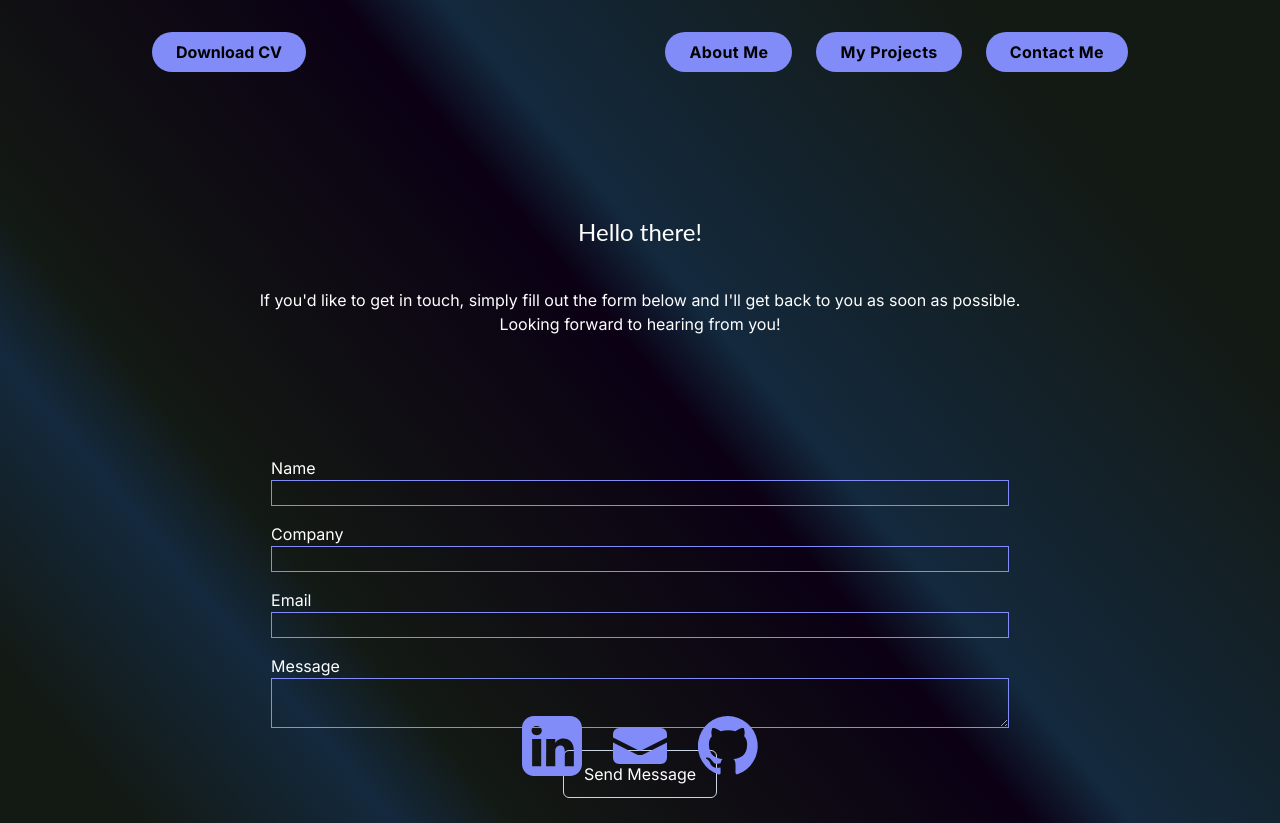
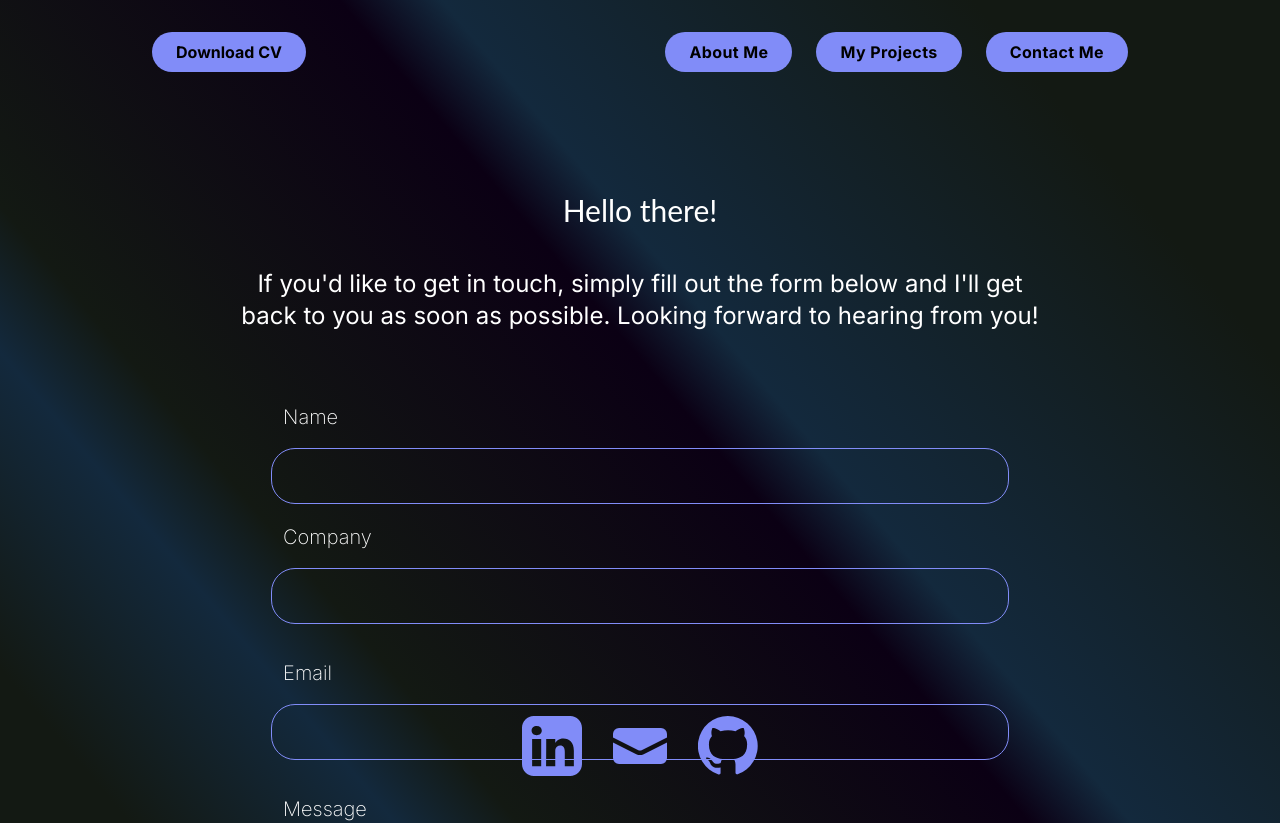
Before and after one commit to rada-ii/Portfolio-app-next.js-tailwindcss-typescript, a Next.js app: page /contact-me in a window 1280 px wide. Shown: the top 823 px of the page. Built offline with nearby package versions, Linux system fonts and the light colour scheme.

Commit message:
my project page corrections and conctact me v1

```diff
--- a/src/app/contact-me/components/form.tsx
+++ b/src/app/contact-me/components/form.tsx
@@ -65,7 +65,7 @@ export const Form = () => {
             id="name"
             type="text"
             name="name"
-            className="w-full border border-indigo-400 bg-transparent"
+            className="input mt-4"
             required
             // minLength={3}
             // maxLength={200}
@@ -80,7 +80,7 @@ export const Form = () => {
             id="company"
             type="text"
             name="company"
-            className="w-full border border-indigo-400 bg-transparent"
+            className="input my-4"
             minLength={2}
             maxLength={200}
           />
@@ -94,7 +94,7 @@ export const Form = () => {
             id="email"
             type="email"
             name="email"
-            className="w-full border border-indigo-400 bg-transparent"
+            className="input my-4"
             required
             minLength={2}
             maxLength={200}
@@ -108,16 +108,16 @@ export const Form = () => {
           <textarea
             id="message"
             name="message"
-            className="w-full border border-indigo-400 bg-transparent"
+            className="my-4 h-48 w-full rounded-3xl border border-indigo-400 bg-transparent"
             required
-            minLength={10}
-            maxLength={1000}
+            // minLength={10}
+            // maxLength={1000}
           />
         </div>
         <div className="flex justify-center">
           <button
             type="submit"
-            className="bg-blue hover:text-blue min-w-100 hover:border-indigo-300hover:border-1 mx-auto h-12 self-center rounded-md border border-slate-300 px-5 text-center text-white hover:bg-white"
+            className="bg-blue hover:text-blue min-w-100  mx-auto   h-12 self-center rounded-3xl  bg-indigo-400 px-5 text-center font-bold  text-black hover:bg-white hover:text-indigo-400"
           >
             Send Message
           </button>
--- a/src/app/contact-me/page.tsx
+++ b/src/app/contact-me/page.tsx
@@ -5,10 +5,10 @@ import { Form } from "./components/form";
 const ContactMePage = () => {
   return (
     <div className="m-auto mt-10 flex h-screen w-11/12 flex-col content-center">
-      <h2 text-white> CONTACT ME</h2>
-      <div className="text-grey-light mx-auto flex w-10/12  flex-col content-center gap-20 p-20">
-        <div className="flex w-full flex-col text-center text-white">
-          <h3 className="mb-10 text-2xl">{contactMeText.title}</h3>
+      {/* <h2 text-white> CONTACT ME</h2> */}
+      <div className="text-grey-light mx-auto flex w-10/12  flex-col content-center p-20 text-2xl">
+        <div className="mb-7 flex w-full flex-col text-center text-white">
+          <h3 className="mb-10 text-3xl">{contactMeText.title}</h3>
           <p>{contactMeText.body}</p>
         </div>
         <div className="w-full flex-grow">
--- a/src/app/globals.css
+++ b/src/app/globals.css
@@ -271,6 +271,7 @@ body {
   -webkit-background-clip: text;
   background-clip: text;
   color: transparent;
+  /* height: 100%; */
 }
 .imageContainer1 {
   position: relative;
@@ -309,6 +310,14 @@ header {
   border-top-right-radius: 1.5rem;
 }
 
-form {
+/* form {
   margin: auto !important;
+} */
+
+.input {
+  @apply h-14 w-full rounded-3xl border border-indigo-400 bg-transparent;
 }
+
+.label-form {
+  @apply mb-2 px-3 text-xl font-extralight text-white;
+}
```
